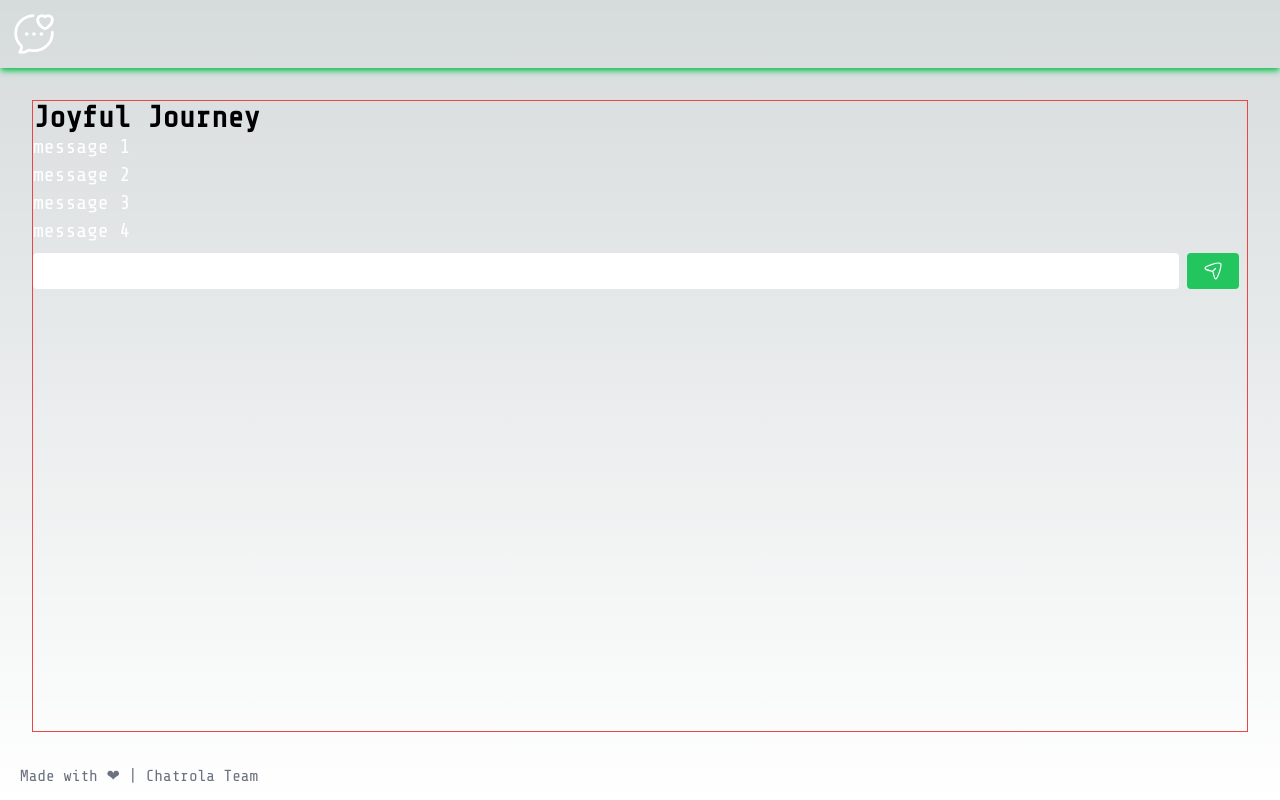
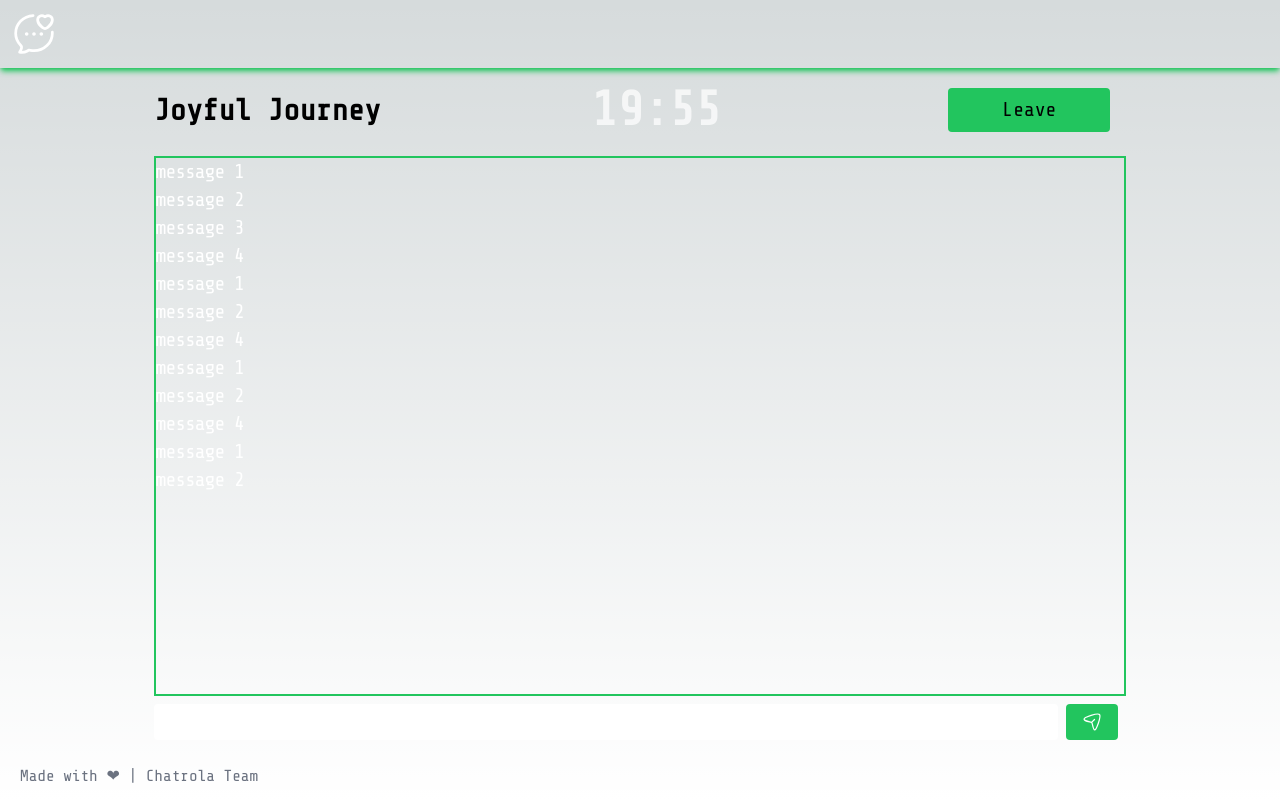
Before and after one commit to Atom-cell/Chatrola, a Next.js app: page /rooms/1 in a window 1280 px wide. Built offline with nearby package versions, Linux system fonts and the light colour scheme.

Commit message:
Chatroom basic layout created

```diff
--- a/app/components/Footer.tsx
+++ b/app/components/Footer.tsx
@@ -3,7 +3,7 @@ import React from 'react';
 const Footer = () => {
 	return (
 		<div>
-			<h6 className='text-gray-500 ml-5 mb-3'>Made with ❤ | Chatrola Team</h6>
+			<h6 className='text-gray-500 ml-5 my-3'>Made with ❤ | Chatrola Team</h6>
 		</div>
 	);
 };
--- a/app/components/Timer.tsx
+++ b/app/components/Timer.tsx
@@ -13,7 +13,7 @@ const Timer = ({ minutes, startTimer, kickOutUsers }: TimerProps) => {
 
 	useEffect(() => {
 		let intervalId: NodeJS.Timeout | null = null;
-		console.log(startTimer);
+		// console.log(startTimer);
 		if (startTimer && secondsRemaining > 0) {
 			intervalId = setInterval(() => {
 				setSecondsRemaining((prevSeconds) => {
@@ -42,7 +42,7 @@ const Timer = ({ minutes, startTimer, kickOutUsers }: TimerProps) => {
 	};
 
 	return (
-		<div className='text-white text-3xl font-semibold'>
+		<div className='text-white md:text-5xl text-xl font-bold animate-pulse'>
 			{formatTime(secondsRemaining)}
 		</div>
 	);
--- a/app/rooms/[roomName]/layout.tsx
+++ b/app/rooms/[roomName]/layout.tsx
@@ -4,7 +4,7 @@ export default function RootLayout({
 	children: React.ReactNode;
 }>) {
 	return (
-		<div className=' flex flex-col items-center justify-center h-screen p-8'>
+		<div className=' flex flex-col items-center justify-center h-screen px-8 py-1'>
 			{children}
 		</div>
 	);
--- a/app/rooms/[roomName]/page.tsx
+++ b/app/rooms/[roomName]/page.tsx
@@ -19,7 +19,20 @@ export default function Home({ params }: { params: { roomName: string } }) {
 
 	const [socket, setSocket] = useState<Socket | null>();
 	const [msgInput, setMsgInput] = useState('');
-	const [message, setMessage] = useState<string[]>(["message 1","message 2", "message 3", "message 4"]);
+	const [message, setMessage] = useState<string[]>([
+		'message 1',
+		'message 2',
+		'message 3',
+		'message 4',
+		'message 1',
+		'message 2',
+		'message 4',
+		'message 1',
+		'message 2',
+		'message 4',
+		'message 1',
+		'message 2',
+	]);
 	const [startTimer, setStartTimer] = useState(false);
 	const [minutes, setMinutes] = useState<number>();
 	const [name, setName] = useState<string | null>('');
@@ -166,10 +179,10 @@ export default function Home({ params }: { params: { roomName: string } }) {
 	};
 
 	return (
-		<div className='w-full h-full border border-red-500'>
+		<div className='md:w-4/5 w-full h-full'>
 			{/* <button onClick={() => deleteMessages()}>Delete</button> */}
-			<h2 className=''>Joyful Journey</h2>
-			{/* <Button buttonText="Leave" clickFn={() => leaveRoom()}/> */}
+			<div className='flex items-center justify-between'>
+				<h2 className='md:text-3xl text-base'>Joyful Journey</h2>
 				{minutes && (
 					<Timer
 						minutes={minutes}
@@ -177,18 +190,25 @@ export default function Home({ params }: { params: { roomName: string } }) {
 						kickOutUsers={kickOutUsers}
 					/>
 				)}
-			<div className=''>
-				<div className=' border-1 border-green-500 flex flex-col flex-1 h-full'>
-					{message.map((data, index) => {
-						return (
-							<p key={index} className='text-xl text-white '>
+				<Timer minutes={20} startTimer={true} kickOutUsers={kickOutUsers} />
+
+				<button
+					onClick={() => leaveRoom()}
+					className='m-4 bg-green-1 w-1/6 rounded py-2 px-1 md:text-xl text-md hover:bg-green-600 hover:translate-y-0.5 hover:translate-x-0.5 transition ease-in-out delay-90 '
+				>
+					Leave
+				</button>
+			</div>
+			<div className='flex flex-col h-[90%]'>
+				<div className='flex-1 overflow-auto mt-2 border-2 border-green-500'>
+					{message.map((data, index) => (
+						<p key={index} className='text-xl text-white tracking-tighter'>
 							{data}
 						</p>
-						);
-					})}
+					))}
 				</div>
 
-				<div className='flex items-center mt-auto'>
+				<div className='flex items-center mb-2'>
 					<input
 						type='text'
 						value={msgInput}
```
Lines whose indentation alone changed are shown as unchanged.
